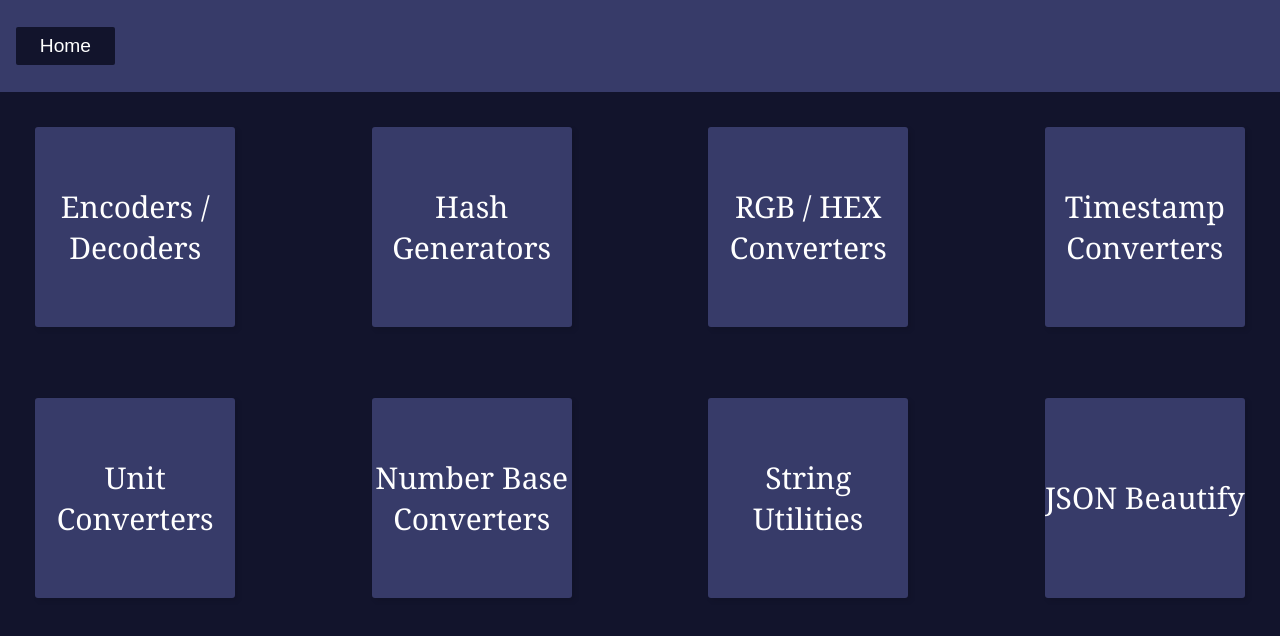
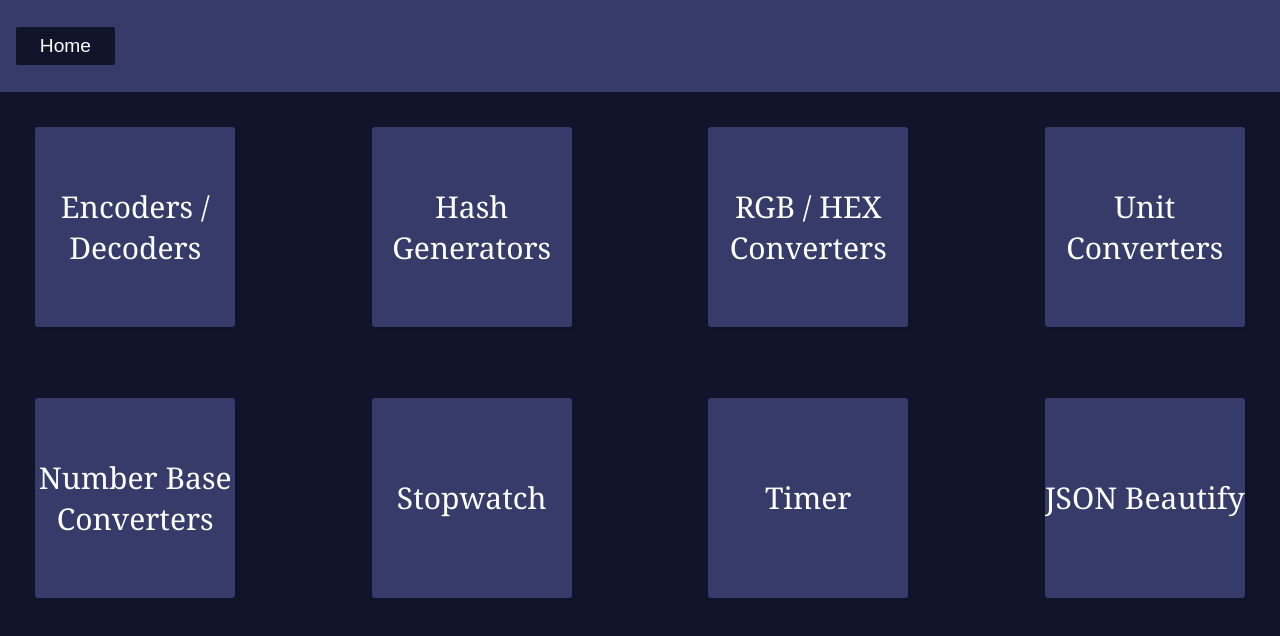
Before and after one commit to AggarwalChetan/utility-app, a React (Create React App) app: page / in a window 1280 px wide. Shown: the top 636 px of the page. Built offline with nearby package versions, Linux system fonts and the light colour scheme.

Commit message:
Apps changed

```diff
--- a/src/Application.js
+++ b/src/Application.js
@@ -29,10 +29,10 @@ function Application(){
                 <Route exact path = '/HashGenerator/SHA-256' component={SHA256}/>
                 <Route exact path = '/HashGenerator/SHA-512' component={SHA512}/>
                 <Route exact path = '/RHConverter' component={RHCApp}/>
-                <Route exact path = '/TConverter' component={TCApp}/>
+                <Route exact path = '/"SWatch"' component={TCApp}/>
                 <Route exact path = '/UConverter' component={UCApp}/>
                 <Route exact path = '/NBConverter' component={NBCApp}/>
-                <Route exact path = '/SUtilities' component={SUApp}/>
+                <Route exact path = '/Timer' component={SUApp}/>
                 <Route exact path = '/JValidator' component={JVApp}/>
             </Switch>
         </Router>
--- a/src/components/App.js
+++ b/src/components/App.js
@@ -23,10 +23,10 @@ class App extends React.Component{
           <Utility utilityApp = "EDecoder" app="Encoders / Decoders"/>
           <Utility utilityApp = "HashGenerator" app="Hash Generators"/>
           <Utility utilityApp = "RHConverter" app="RGB / HEX Converters"/>
-          <Utility utilityApp = "TConverter" app="Timestamp Converters"/>
           <Utility utilityApp = "UConverter" app="Unit Converters"/>
           <Utility utilityApp = "NBConverter" app="Number Base Converters"/>
-          <Utility utilityApp = "SUtilities" app="String Utilities"/>
+          <Utility utilityApp = "SWatch" app="Stopwatch"/>
+          <Utility utilityApp = "Timer" app="Timer"/>
           <Utility utilityApp = "JValidator" app="JSON Beautify"/>
         </div>
       </>
```
